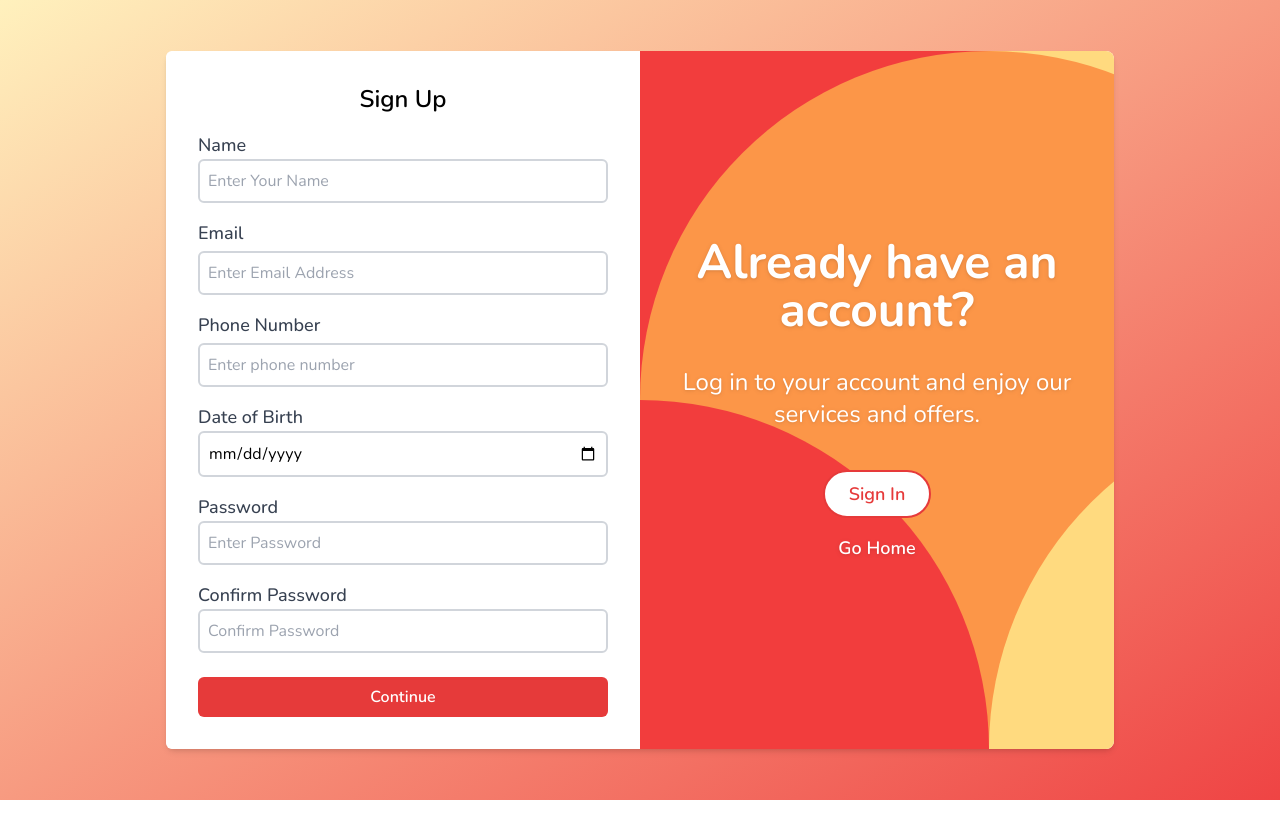
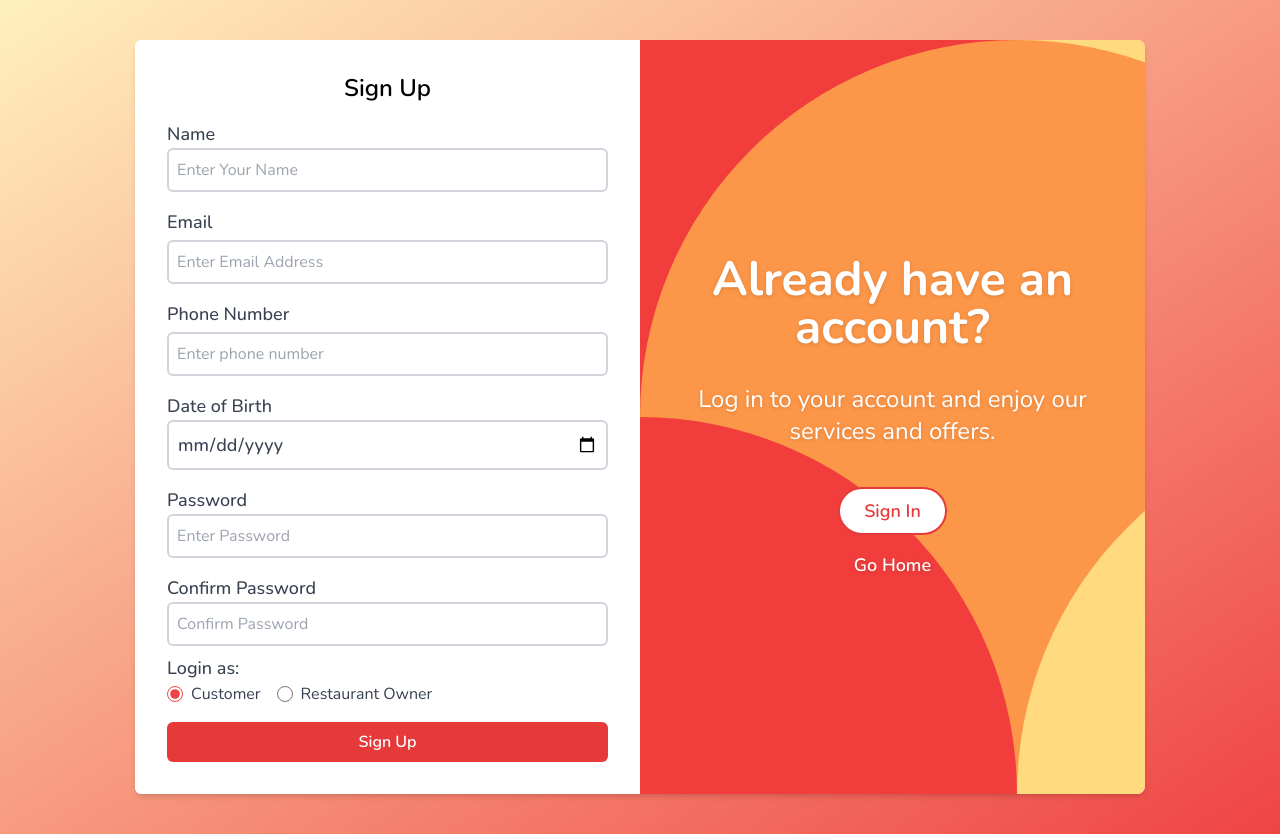
Before and after one commit to rahulc0dy/cravyn-web-frontend, a Next.js app: page /signup in a window 1280 px wide. Before the commit the page ends 800 px from the top, so only its background shows below. Built offline with nearby package versions, Linux system fonts and the light colour scheme; no server answers.

Commit message:
Restaurant and customer signup

```diff
--- a/app/restaurant-owner/page.jsx
+++ b/app/restaurant-owner/page.jsx
@@ -89,6 +89,7 @@ const RestaurantOwnerHomepage = () => {
           ) : isDashboardFetchSuccess ? (
             dashboardData.data.restaurants.map((restaurant) => (
               <RestaurantCard
+                key={restaurant.restaurant_id}
                 image="/assets/images/Banzara.png"
                 name={restaurant.name}
                 address={`${restaurant.street}, ${restaurant.city}, ${
--- a/app/restaurant/login/page.jsx
+++ b/app/restaurant/login/page.jsx
@@ -134,10 +134,10 @@ const RestaurantLoginPage = () => {
             Need Help?
           </Link>
           <Link
-            href="/login"
+            href="/"
             className="w-max py-1 font-bold text-primary-green hover:scale-105 hover:font-extrabold transition-all"
           >
-            Login as a Customer
+            Return to Home Page
           </Link>
         </form>
       </div>
--- a/app/signup/page.jsx
+++ b/app/signup/page.jsx
@@ -1,22 +1,74 @@
 "use client";
 
+import Popup from "@components/PopUpModal";
+import { registerCustomer } from "@services/customerServices";
+import { registerRestaurantOwner } from "@services/restaurantOwnerServices";
+import { useMutation } from "@tanstack/react-query";
 import { AnimatePresence, motion } from "framer-motion";
 import Link from "next/link";
+import { useRouter } from "next/navigation";
+import { useState } from "react";
 
 const SignupPage = () => {
+  const router = useRouter();
+
+  const [userType, setUserType] = useState("customer");
+  const [name, setName] = useState("");
+  const [email, setEmail] = useState("");
+  const [phoneNumber, setPhoneNumber] = useState("");
+  const [dateOfBirth, setDateOfBirth] = useState("");
+  const [panNumber, setPanNumber] = useState("");
+  const [password, setPassword] = useState("");
+  const [confirmPassword, setConfirmPassword] = useState("");
+
+  const { mutate, data, isSuccess, isError, isPending, error } = useMutation({
+    mutationFn: ({ user }) =>
+      userType === "restaurant-owner"
+        ? registerRestaurantOwner(user)
+        : registerCustomer(user),
+    mutationKey: ["customer", userType],
+    onSuccess: () => {
+      router.push("/login");
+    },
+    onError: (error) => {},
+  });
+
+  const handleSignup = (e) => {
+    e.preventDefault();
+    const formattedDob = dateOfBirth
+      ? dateOfBirth.split("-").reverse().join("/")
+      : "";
+    mutate({
+      user: {
+        name,
+        email,
+        phoneNumber,
+        dateOfBirth: formattedDob,
+        panNumber,
+        password,
+        confirmPassword,
+      },
+    });
+  };
+
   return (
+    <>
       <div className="flex items-center justify-center min-h-svh bg-gradient-to-br to-red-500 from-accent-yellow-light overflow-hidden">
         <div className="bg-white shadow-md rounded-lg flex flex-col xl:flex-row max-w-5xl mx-5 m-10 xl:min-h-[80svh]  min-w-[50svw]">
           <AnimatePresence>
-          <motion.div
+            <motion.form
+              key="signupform"
+              action="submit"
+              onSubmit={handleSignup}
               initial={{ x: 500 }}
               animate={{ x: 0 }}
               exit={{ x: -500 }}
               transition={{ duration: 0.3 }}
               className="p-8 xl:w-1/2 w-full flex flex-col justify-center  bg-white rounded-md"
             >
-            <h2 className="text-2xl font-semibold mb-4 text-center">Sign Up</h2>
-
+              <h2 className="text-2xl font-semibold mb-4 text-center">
+                Sign Up
+              </h2>
               <div className="mb-4">
                 <label
                   htmlFor="name"
@@ -27,12 +79,14 @@ const SignupPage = () => {
                 <input
                   type="text"
                   id="name"
+                  value={name}
                   className="border-gray-300 border-2 p-2 rounded-md w-full placeholder-shown:invalid:border-gray-300  focus:outline-none  invalid:border-red-400 valid:border-green-500"
                   placeholder="Enter Your Name"
+                  onChange={(e) => setName(e.target.value)}
+                  autoComplete="name"
                   required
-              ></input>
+                />
               </div>
-
               <div className="mb-4">
                 <label
                   htmlFor="email"
@@ -46,12 +100,14 @@ const SignupPage = () => {
                     id="email"
                     className="border-2 border-gray-300 p-2 rounded-md w-full placeholder-shown:invalid:border-gray-300  focus:outline-none  invalid:border-red-400 valid:border-green-500"
                     placeholder="Enter Email Address"
-                  pattern="^[\w-\.]+@([\w-]+\.)+[\w-]{2,4}$"
+                    pattern="[a-zA-Z0-9._%+-]+@[a-zA-Z0-9.-]+\.[a-zA-Z]{2,}"
+                    value={email}
+                    onChange={(e) => setEmail(e.target.value)}
                     required
-                ></input>
+                    autoComplete="current-email"
+                  />
                 </div>
               </div>
-
               <div className="mb-4">
                 <label
                   htmlFor="phone-number"
@@ -68,27 +124,55 @@ const SignupPage = () => {
                     inputMode="numeric"
                     pattern="[0-9]+"
                     required
+                    value={phoneNumber}
+                    onChange={(e) => setPhoneNumber(e.target.value)}
                     maxLength={10}
                     minLength={10}
-                ></input>
+                    autoComplete="phone-number"
+                  />
                 </div>
               </div>
-
               <div className="mb-4">
+                {userType === "customer" ? (
                   <label
                     htmlFor="dob"
                     className="block font-medium text-lg text-gray-700"
                   >
                     Date of Birth
-              </label>
                     <input
                       type="date"
                       id="dob"
                       className=" border-2 border-gray-300 p-2 rounded-md w-full placeholder-shown:invalid:border-gray-300  focus:outline-none valid:border-green-500"
                       required
-              ></input>
+                      value={dateOfBirth}
+                      onChange={(e) => setDateOfBirth(e.target.value)}
+                      autoComplete="date-of-birth"
+                    />
+                  </label>
+                ) : (
+                  <>
+                    <label
+                      htmlFor="pan"
+                      className="block font-medium text-lg text-gray-700"
+                    >
+                      Pan Number
+                    </label>
+                    <input
+                      type="text"
+                      pattern="^[A-Z]{5}[0-9]{4}[A-Z]{1}$"
+                      id="pan"
+                      className="border-2 border-gray-300 p-2 rounded-md w-full placeholder-shown:invalid:border-gray-300  focus:outline-none invalid:border-red-400 valid:border-green-500"
+                      placeholder="Enter Pan Number"
+                      maxLength={10}
+                      minLength={10}
+                      required
+                      value={panNumber}
+                      onChange={(e) => setPanNumber(e.target.value)}
+                      autoComplete="pan-number"
+                    />
+                  </>
+                )}
               </div>
-
               <div className="mb-4">
                 <label
                   htmlFor="password"
@@ -103,10 +187,12 @@ const SignupPage = () => {
                   placeholder="Enter Password"
                   required
                   minLength="6"
-              ></input>
+                  value={password}
+                  onChange={(e) => setPassword(e.target.value)}
+                  autoComplete="current-password"
+                />
               </div>
-
-            <div className="mb-6">
+              <div className="mb-2">
                 <label
                   htmlFor="confirm-password"
                   className="block font-medium text-lg text-gray-700"
@@ -120,15 +206,52 @@ const SignupPage = () => {
                   placeholder="Confirm Password"
                   required
                   minLength="6"
-              ></input>
+                  value={confirmPassword}
+                  onChange={(e) => setConfirmPassword(e.target.value)}
+                  autoComplete="current-password"
+                />
               </div>
-
-            <button className="w-full bg-primary-red text-white py-2 rounded-md font-semibold transition duration-300 hover:bg-secondary-red">
-              Continue
-            </button>
-          </motion.div>
-
+              <div className="mb-4">
+                <p className="block font-medium text-lg text-gray-700">
+                  Login as:
+                </p>
+                <div className="flex items-center space-x-4">
+                  <label className="flex items-center">
+                    <input
+                      type="radio"
+                      name="role"
+                      value="customer"
+                      className="accent-red-500 form-radio text-red-500 h-4 w-4"
+                      checked={userType === "customer"}
+                      onChange={(e) => setUserType(e.target.value)}
+                    />
+                    <span className="ml-2 text-gray-700">Customer</span>
+                  </label>
+                  <label className="flex items-center">
+                    <input
+                      type="radio"
+                      name="role"
+                      value="restaurant-owner"
+                      className="accent-red-500 form-radio text-red-500 h-4 w-4"
+                      checked={userType === "restaurant-owner"}
+                      onChange={(e) => setUserType(e.target.value)}
+                    />
+                    <span className="ml-2 text-gray-700">Restaurant Owner</span>
+                  </label>
+                </div>
+              </div>
+              <input
+                type="submit"
+                value={isPending ? "Signing You Up..." : "Sign Up"}
+                className={`w-full ${
+                  isPending ? "bg-primary-orange" : "bg-primary-red"
+                } text-white py-2 rounded-md font-semibold transition duration-300 hover:${
+                  isPending ? "bg-secondary-orange" : "bg-secondary-red"
+                }`}
+              />
+            </motion.form>
             <motion.div
+              key="logindivlink"
               initial={{ x: -500 }}
               animate={{ x: 0 }}
               exit={{ x: 500 }}
@@ -157,6 +280,13 @@ const SignupPage = () => {
           </AnimatePresence>
         </div>
       </div>
+      {isSuccess && (
+        <Popup type="success" message={data.message} duration={2000} />
+      )}
+      {isError && (
+        <Popup type="failure" message={error.message} duration={3000} />
+      )}
+    </>
   );
 };
 
--- a/components/restaurant/CatalogCard.jsx
+++ b/components/restaurant/CatalogCard.jsx
@@ -42,7 +42,7 @@ const CatalogCard = ({
         width={500}
         height={500}
         alt={name}
-        className="lg:w-1/4 object-cover w-full"
+        className="lg:w-1/4 aspect-square object-cover w-full"
       />
       <div className="p-4 lg:w-2/3 grid grid-rows-[auto_1fr_auto_auto]">
         <div className="text-2xl font-bold text-gray-800 mb-3">{name}</div>
--- /dev/null
+++ b/services/customerServices.js
@@ -0,0 +1,20 @@
+import api from "@utils/api";
+
+const registerCustomer = async (customer) => {
+  console.log(customer);
+
+  try {
+    const response = await api.post("/customer/register", customer);
+    return response.data;
+  } catch (error) {
+    if (error.response) {
+      console.error("Error Response:", error.response.data);
+      throw new Error("Registration failed: " + error.response.data.message);
+    } else {
+      console.error("Unexpected Error:", error);
+      throw new Error("An unexpected error occurred.");
+    }
+  }
+};
+
+export { registerCustomer };
```
Also changed, not shown: services/restaurantOwnerServices.js (+1 -9 lines). Lines whose indentation alone changed are shown as unchanged.
